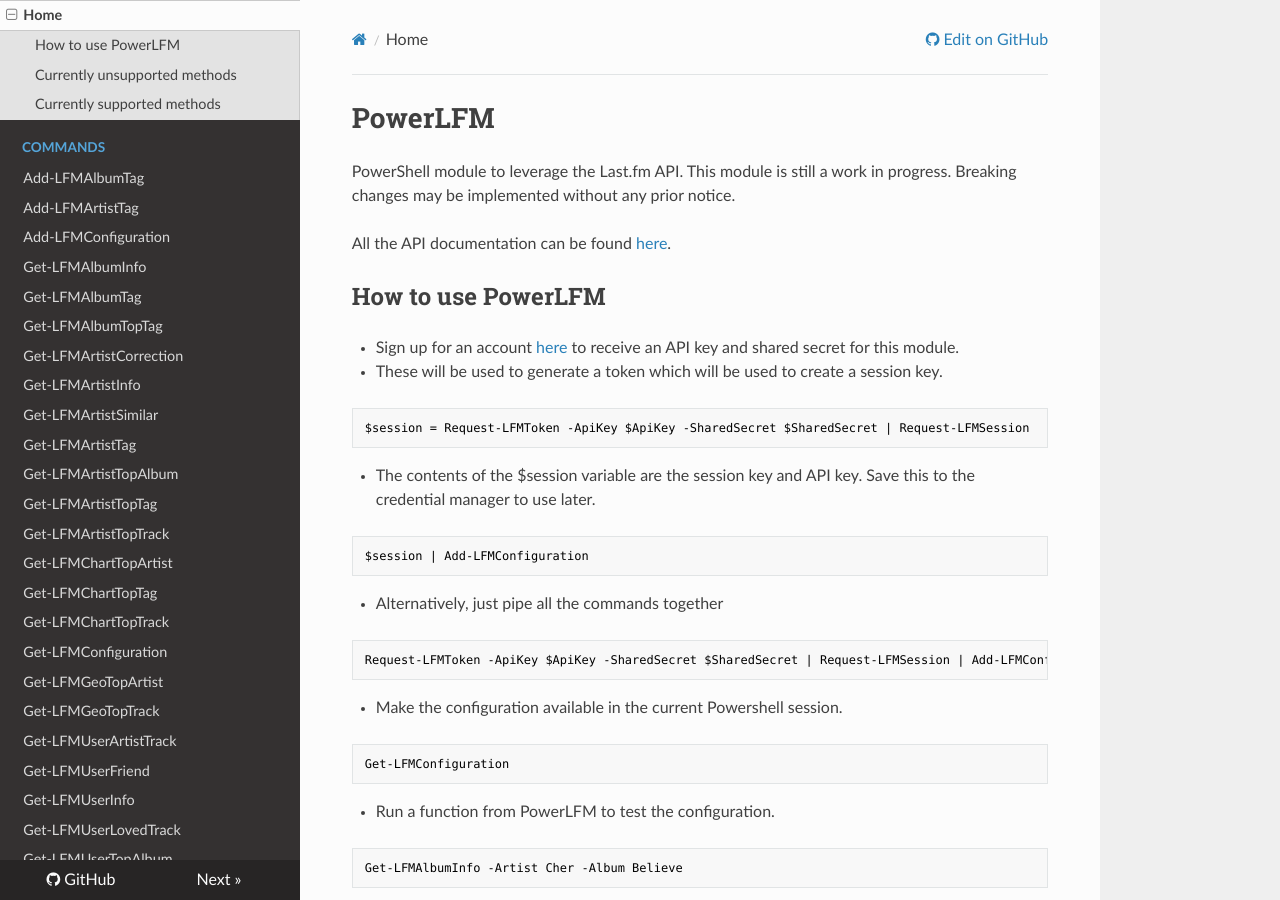
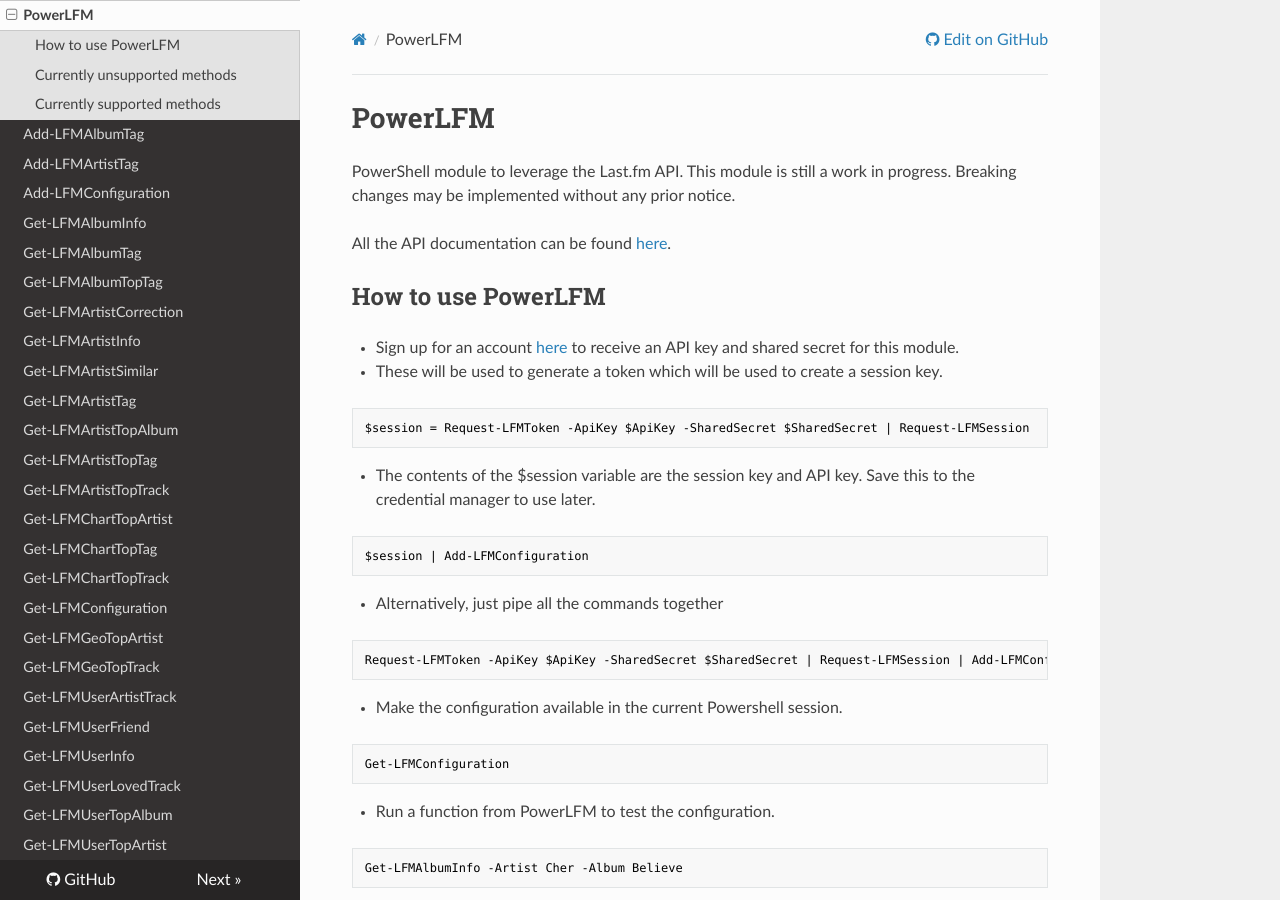
Before and after one commit to camusicjunkie/PowerLFM, an MkDocs documentation site: the page built from docs/README.md, in a window 1280 px wide and 900 px high. Built offline with MkDocs 1.6.1, drawn with Linux system fonts in a browser that asks for light colours; nearby versions of some CDN libraries; part of the change alters nothing that is shown.

```diff
--- a/mkdocs.yml
+++ b/mkdocs.yml
@@ -1,46 +1,4 @@
 site_name: PowerLFM Docs
 repo_url: https://github.com/camusicjunkie/PowerLFM
 theme: readthedocs
-nav:
-  - Home: README.md
-  - Commands:
-    - Add-LFMAlbumTag: Add-LFMAlbumTag.md
-    - Add-LFMArtistTag: Add-LFMArtistTag.md
-    - Add-LFMConfiguration: Add-LFMConfiguration.md
-    - Get-LFMAlbumInfo: Get-LFMAlbumInfo.md
-    - Get-LFMAlbumTag: Get-LFMAlbumTag.md
-    - Get-LFMAlbumTopTag: Get-LFMAlbumTopTag.md
-    - Get-LFMArtistCorrection: Get-LFMArtistCorrection.md
-    - Get-LFMArtistInfo: Get-LFMArtistInfo.md
-    - Get-LFMArtistSimilar: Get-LFMArtistSimilar.md
-    - Get-LFMArtistTag: Get-LFMArtistTag.md
-    - Get-LFMArtistTopAlbum: Get-LFMArtistTopAlbum.md
-    - Get-LFMArtistTopTag: Get-LFMArtistTopTag.md
-    - Get-LFMArtistTopTrack: Get-LFMArtistTopTrack.md
-    - Get-LFMChartTopArtist: Get-LFMChartTopArtist.md
-    - Get-LFMChartTopTag: Get-LFMChartTopTag.md
-    - Get-LFMChartTopTrack: Get-LFMChartTopTrack.md
-    - Get-LFMConfiguration: Get-LFMConfiguration.md
-    - Get-LFMGeoTopArtist: Get-LFMGeoTopArtist.md
-    - Get-LFMGeoTopTrack: Get-LFMGeoTopTrack.md
-    - Get-LFMUserArtistTrack: Get-LFMUserArtistTrack.md
-    - Get-LFMUserFriend: Get-LFMUserFriend.md
-    - Get-LFMUserInfo: Get-LFMUserInfo.md
-    - Get-LFMUserLovedTrack: Get-LFMUserLovedTrack.md
-    - Get-LFMUserTopAlbum: Get-LFMUserTopAlbum.md
-    - Get-LFMUserTopArtist: Get-LFMUserTopArtist.md
-    - Get-LFMUserTopTag: Get-LFMUserTopTag.md
-    - Get-LFMUserTopTrack: Get-LFMUserTopTrack.md
-    - Get-LFMUserWeeklyAlbumChart: Get-LFMUserWeeklyAlbumChart.md
-    - Get-LFMUserWeeklyArtistChart: Get-LFMUserWeeklyArtistChart.md
-    - Get-LFMUserWeeklyChartList: Get-LFMUserWeeklyChartList.md
-    - Get-LFMUserWeeklyTrackChart: Get-LFMUserWeeklyTrackChart.md
-    - Remove-LFMAlbumTag: Remove-LFMAlbumTag.md
-    - Remove-LFMArtistTag: Remove-LFMArtistTag.md
-    - Request-LFMSession: Request-LFMSession.md
-    - Request-LFMToken: Request-LFMToken.md
-    - Search-LFMAlbum: Search-LFMAlbum.md
-    - Search-LFMArtist: Search-LFMArtist.md
-    - Set-LFMTrackLove: Set-LFMTrackLove.md
-    - Set-LFMTrackUnlove: Set-LFMTrackUnlove.md
-    - Index: PowerLFM.md
+Home: readme.md
```
